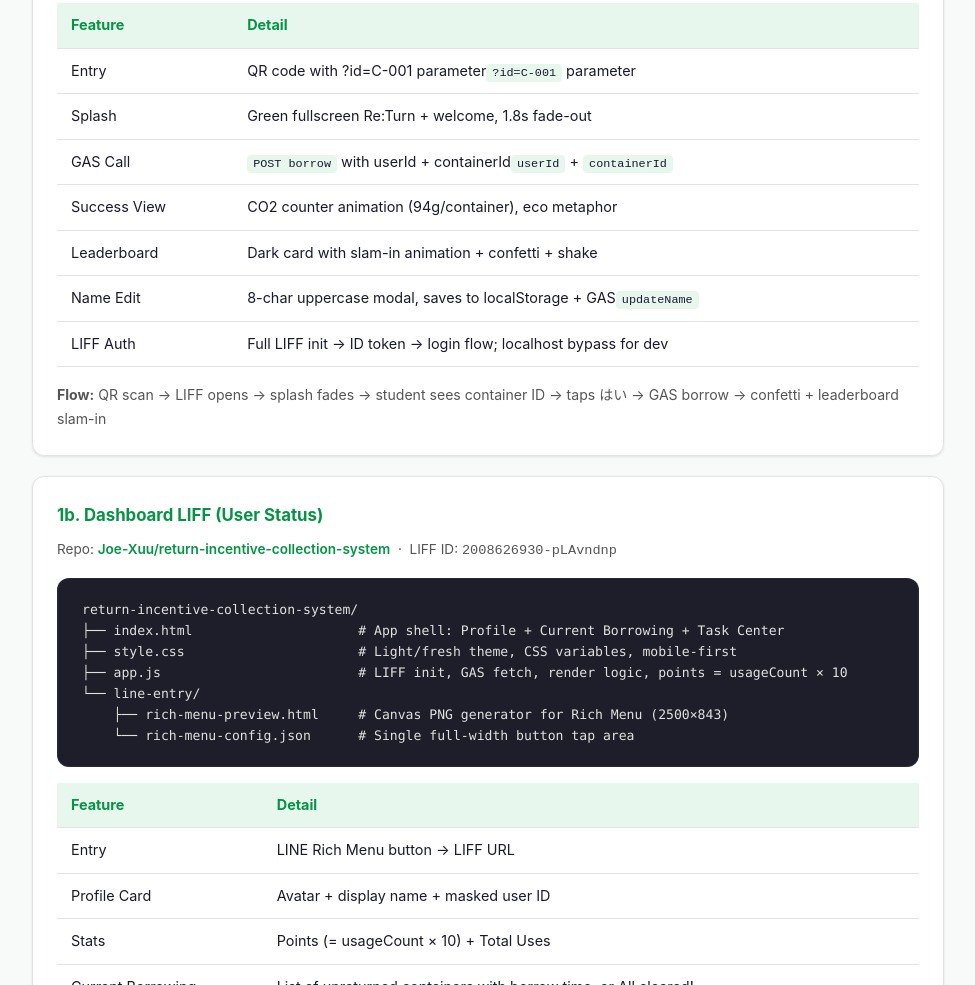
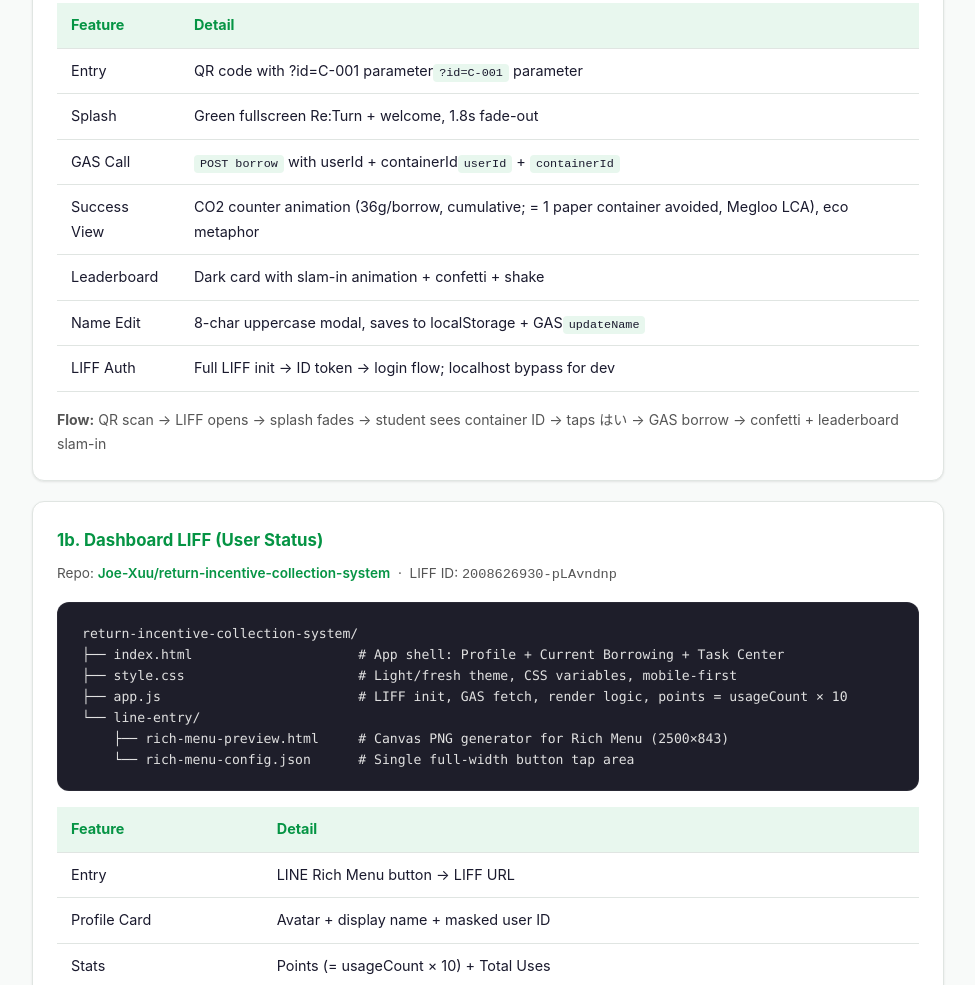
Before and after one commit to Joe-Xuu/return-system-landscape, a plain HTML site: page index.html in a window 1280 px wide. Shown: the part 1927-2912 px from the top of the page, without its empty margins (152-1127 px from the left). Drawn offline with Linux system fonts and the light colour scheme.

Commit message:
Fix architecture errors and update CO2 to 36g (Megloo LCA)
Architecture fixes:
- Raspi station is return-only (not borrow); correct label and data flow
- Borrow flow: QR scan → LIFF, not NFC/Raspi
- getDashboard method: GET only (not POST/GET)
- Add missing Dashboard features: Leaderboard tab, CO2 stat card
- Add pw-play audio step to NFC scan flow, note 3s debounce

CO2 unification:
- All references updated: 94g/33g → 36g per use
- 36g = 1 single-use paper container avoided (Megloo LCA,
  supervised by Earth & Human Environment Forum / Univ. of Tokyo)

```diff
--- a/index.html
+++ b/index.html
@@ -276,7 +276,7 @@ return-liff-frontend/
         <tr><td data-en="Entry" data-ja="入口" data-zh="入口">Entry</td><td><span data-en="QR code with ?id=C-001 parameter" data-ja="QRコード（?id=C-001パラメータ付き）" data-zh="QR码（含 ?id=C-001 参数）">QR code with <code>?id=C-001</code> parameter</span></td></tr>
         <tr><td data-en="Splash" data-ja="スプラッシュ" data-zh="启动画面">Splash</td><td data-en="Green fullscreen Re:Turn + welcome, 1.8s fade-out" data-ja="緑色のフルスクリーン Re:Turn + ウェルカム、1.8秒でフェードアウト" data-zh="绿色全屏 Re:Turn + 欢迎语，1.8秒淡出">Green fullscreen "Re:Turn" + welcome message, 1.8s fade-out</td></tr>
         <tr><td data-en="GAS Call" data-ja="GAS通信" data-zh="GAS调用">GAS Call</td><td><code>POST borrow</code> <span data-en="with userId + containerId" data-ja="userId + containerId" data-zh="userId + containerId">with <code>userId</code> + <code>containerId</code></span></td></tr>
-        <tr><td data-en="Success View" data-ja="成功画面" data-zh="成功界面">Success View</td><td data-en="CO2 counter animation (94g/container), eco metaphor" data-ja="CO2削減量カウンターアニメーション（1容器=94g）、環境メタファー" data-zh="CO2减排计数器动画（每容器94g）、环保比喻文字">CO2 counter animation (94g/container), eco metaphor text</td></tr>
+        <tr><td data-en="Success View" data-ja="成功画面" data-zh="成功界面">Success View</td><td data-en="CO2 counter animation (36g/borrow, cumulative; = 1 paper container avoided, Megloo LCA), eco metaphor" data-ja="CO2削減量カウンターアニメーション（1容器=94g）、環境メタファー" data-zh="CO2减排计数器动画（每容器94g）、环保比喻文字">CO2 counter animation (36g/borrow, cumulative; = 1 paper container avoided, Megloo LCA), eco metaphor text</td></tr>
         <tr><td data-en="Leaderboard" data-ja="ランキング" data-zh="排行榜">Leaderboard</td><td data-en="Dark card with slam-in animation + confetti + shake" data-ja="ダークカード + 叩き込みアニメーション + 紙吹雪 + 振動" data-zh="深色卡片 + 撞击入场动画 + 彩纸特效 + 震屏效果">Dark card with slam-in animation + confetti + shake effect</td></tr>
         <tr><td data-en="Name Edit" data-ja="名前編集" data-zh="昵称编辑">Name Edit</td><td data-en="8-char uppercase modal, saves to localStorage + GAS" data-ja="8文字大文字モーダル、localStorage + GASに保存" data-zh="8位大写字母弹窗，保存至 localStorage + GAS">8-char uppercase modal, saves to localStorage + GAS <code>updateName</code></td></tr>
         <tr><td data-en="LIFF Auth" data-ja="LIFF認証" data-zh="LIFF认证">LIFF Auth</td><td data-en="Full LIFF init → ID token → login flow; localhost bypass for dev" data-ja="LIFF init → IDトークン → ログインフロー（開発時はlocalhostバイパス可）" data-zh="完整 LIFF init → ID token → 登录流程（开发时支持 localhost 绕过）">Full LIFF init → ID token → login flow; localhost bypass for dev</td></tr>
```
Also changed, not shown: 1 other file.
